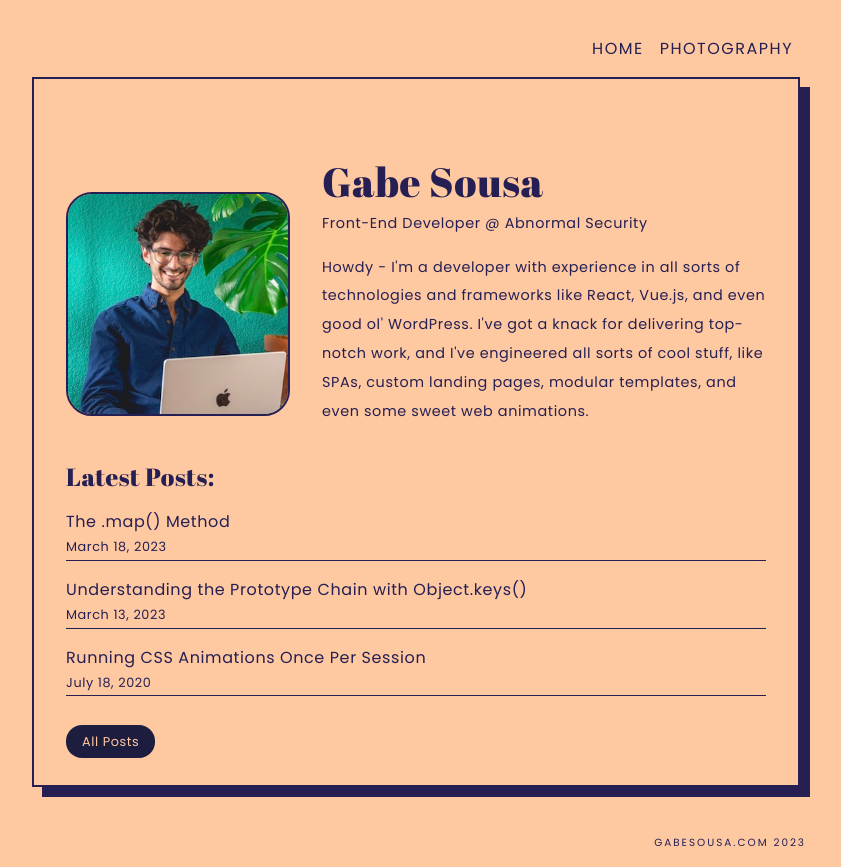
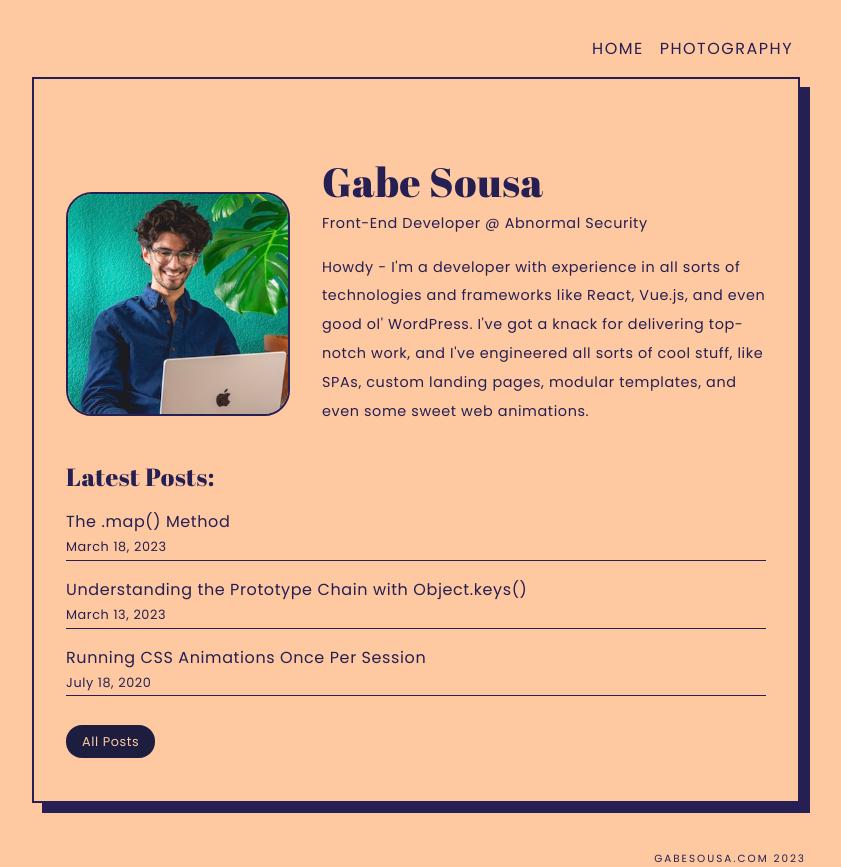
Before and after one commit to developer-gabe/nextjs-project, a Next.js app: page / in a window 1280 px wide. Shown: the whole page, without its empty margins (224-1065 px from the left). Built offline with nearby package versions, Linux system fonts and the light colour scheme; a small style sheet from the web is missing.

Commit message:
Few more minor adjustments

```diff
--- a/styles/blog-post.css
+++ b/styles/blog-post.css
@@ -20,7 +20,7 @@
 }
 
 .go-back-btn-container {
-	margin-top: 2rem;
+	margin: 2rem auto 1rem auto;
 }
 
 .remark-highlight pre code {
--- a/styles/globals.css
+++ b/styles/globals.css
@@ -114,7 +114,7 @@ footer {
 }
 
 .see-all-btn-container {
-	margin-top: 2rem;
+	margin: 2rem auto 1rem auto;
 }
 
 .button {
@@ -159,7 +159,7 @@ footer {
 	}
 
 	body {
-		padding: 1rem;
+		padding: 1rem 1.25rem 1rem 1rem;
 	}
 
 	.bio {
```
